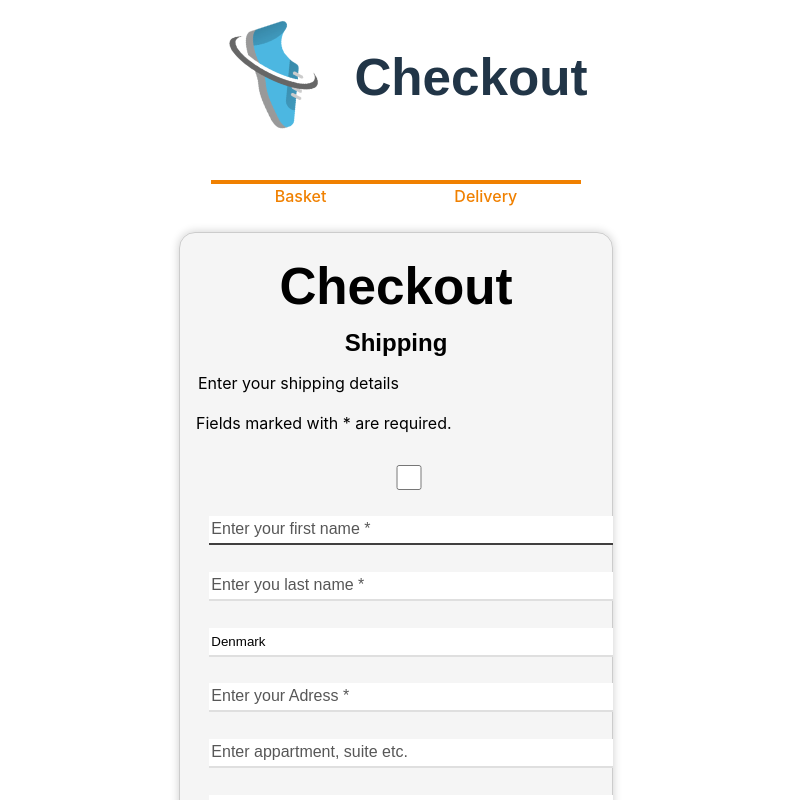
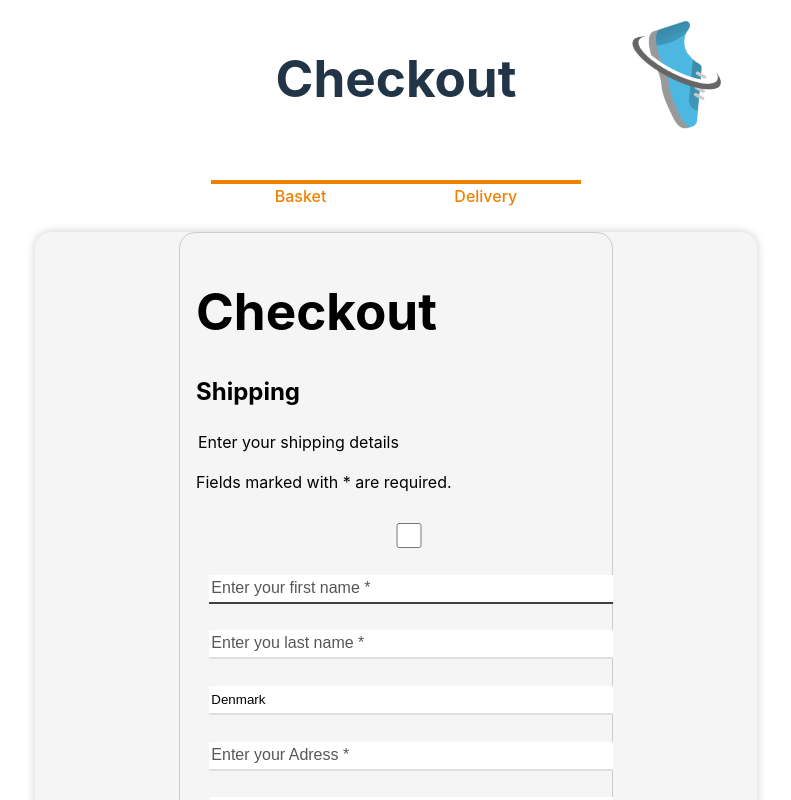
Before and after one commit to Jakob-SA/webstoreFrontend, a React (Vite) app: page /delivery in a window 1280 px wide. Shown: the top 800 px of the page, without its empty margins (244-1035 px from the left). Built offline with nearby package versions, Linux system fonts and the light colour scheme.

Commit message:
Header text now in center

```diff
--- a/src/components/header/header.css
+++ b/src/components/header/header.css
@@ -4,13 +4,20 @@ header {
   justify-content: center;
   align-items: center;
 }
+.header {
+  display: grid;
+  grid-template-columns: 1fr 1fr 1fr;
+  align-items: center;
+  grid-column: 2;
+}
+.header h1 {
+  grid-column: 2;
+  text-align: center;
+}
 
-h1,
-h2,
-h3 {
-  text-align: center;
-  margin: 10px 0;
-  font-family: Arial, Helvetica, sans-serif;
+.header a {
+  grid-column: 3;
+  justify-self: end;
 }
 
 @keyframes logo-spin {
@@ -25,6 +32,7 @@ h3 {
 @media (prefers-reduced-motion: no-preference) {
   .storeLogo {
     animation: logo-spin infinite 7s linear;
+    grid-column: 3;
   }
   .storeLogo:hover {
     animation-play-state: paused;
--- a/src/components/header/header.tsx
+++ b/src/components/header/header.tsx
@@ -4,6 +4,7 @@ function Header() {
   return (
     <>
       <header>
+        <div className="header">
           <h1>Checkout</h1>
           <a href=".">
             <img
@@ -13,6 +14,7 @@ function Header() {
               width="150rem"
             />
           </a>
+        </div>
       </header>
     </>
   );
```
Lines whose indentation alone changed are shown as unchanged.
